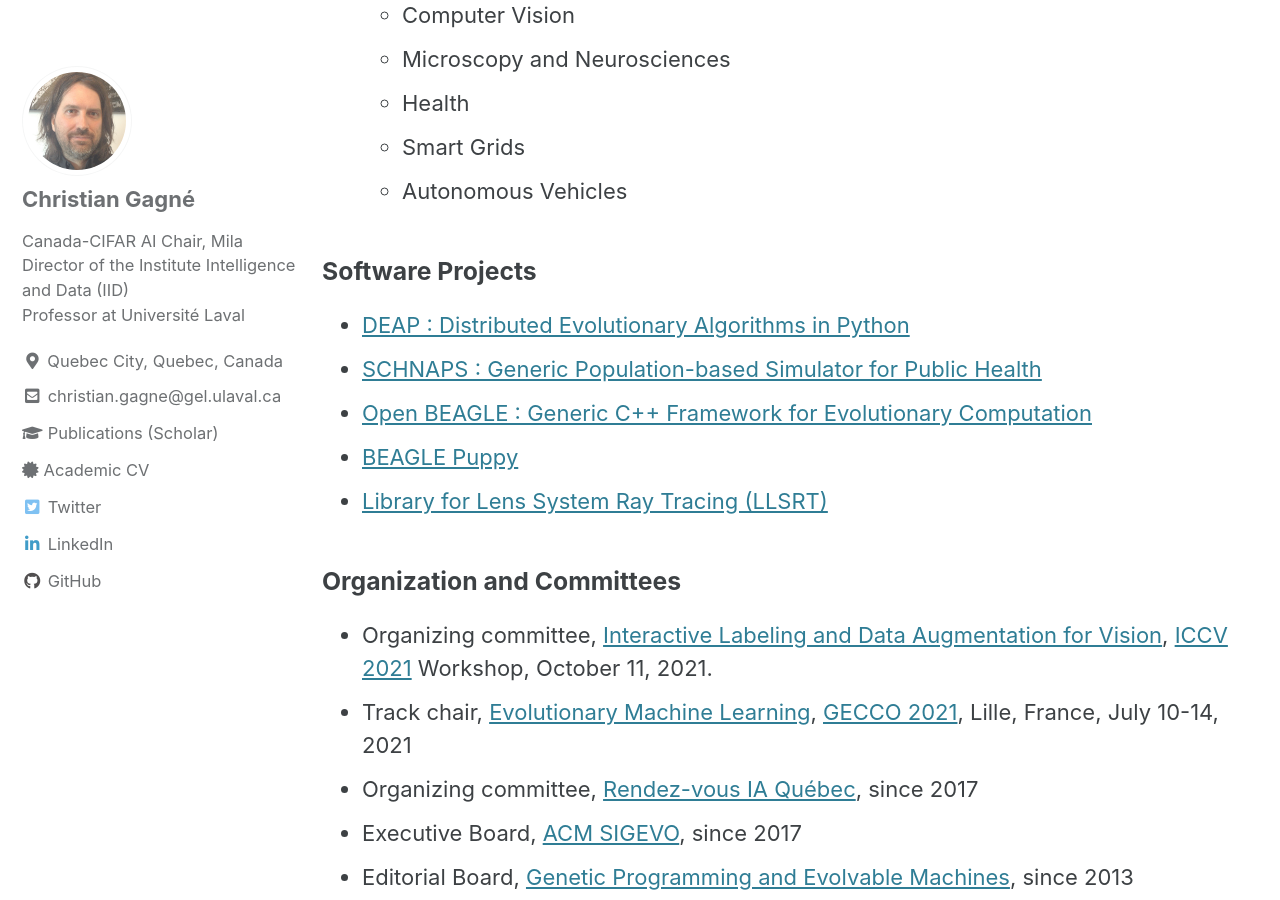
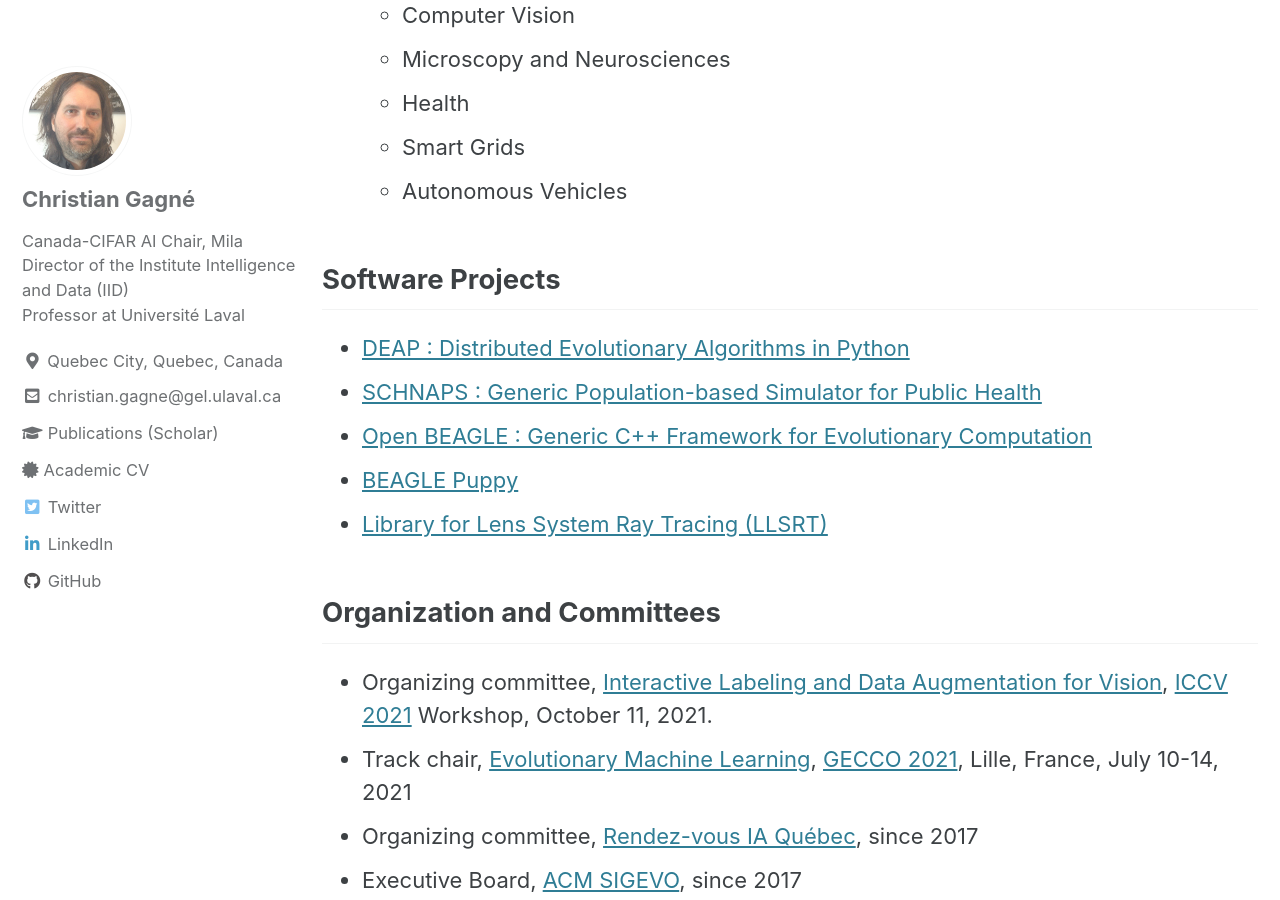
Before and after one commit to chgagne/english, a Jekyll site: the page built from _pages/research.md, in a window 1280 px wide and 900 px high, scrolled down 647 px. Built offline with Jekyll 4.4.1, drawn with Linux system fonts in a browser that asks for light colours; cached includes are drawn as plain includes.

Commit message:
Plus d'ajustements.

```diff
--- a/_pages/research.md
+++ b/_pages/research.md
@@ -20,7 +20,7 @@ My research interests are on the elaboration of methods for machine learning and
     - Smart Grids
     - Autonomous Vehicles
 
-### Software Projects
+## Software Projects
 
 - [DEAP : Distributed Evolutionary Algorithms in Python](https://github.com/deap/deap)
 - [SCHNAPS : Generic Population-based Simulator for Public Health](https://github.com/audurand/schnaps)
@@ -29,7 +29,7 @@ My research interests are on the elaboration of methods for machine learning and
 - [Library for Lens System Ray Tracing (LLSRT)](http://w3.gel.ulaval.ca/~cgagne/llsrt/)
 
 
-### Organization and Committees
+## Organization and Committees
 
 - Organizing committee, [Interactive Labeling and Data Augmentation for Vision](https://ildav-workshop.github.io/), [ICCV 2021](http://iccv2021.thecvf.com/) Workshop, October 11, 2021.
 - Track chair, [Evolutionary Machine Learning](https://gecco-2021.sigevo.org/Tracks#EML%20-%20Evolutionary%20Machine%20Learning), [GECCO 2021](https://gecco-2021.sigevo.org/HomePage), Lille, France, July 10-14, 2021
```
Also changed, not shown: _pages/students.md (+2 -2 lines).
